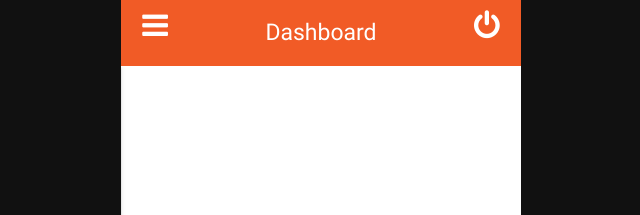
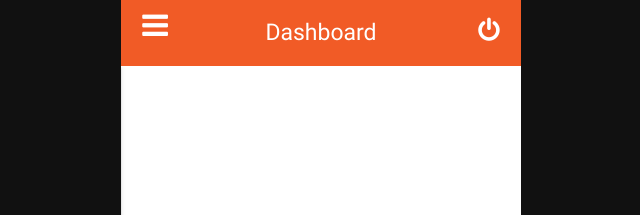
Before and after one commit to mukeshsharmabarcode/andriodUI, a plain HTML site: page dashboard.html in a window 1280 px wide. Shown: the top 215 px of the page, 319-959 px from the left. Drawn offline with nearby package versions, Linux system fonts and the light colour scheme.

Commit message:
change logout
ok

```diff
--- a/dashboard.html
+++ b/dashboard.html
@@ -47,6 +47,15 @@ ul li h2 {
     position: sticky;
     width: 300px;
    }
+   .btn_log{float: right;
+    width: 100%;
+    display: flex;
+    justify-content: flex-end;
+    color: #fff;
+    font-size: 25px;
+    align-items: center;
+    height: 40px;
+  }
       </style>
   </head>
  <body bgcolor="#111">
@@ -63,7 +72,8 @@ ul li h2 {
                     <h1 class="head">Dashboard</h1>
               </div>
               <div class="col s3">
-                              <a href="https://mukeshsharmabarcode.github.io/andriodUI/" data-activates="slide-out" class="button-collapse" style="float:right;"><i class="fa fa-power-off" aria-hidden="true"></i></a>
+                              <a href="https://mukeshsharmabarcode.github.io/andriodUI/"  class="btn_log"  >
+                                <i class="fa fa-power-off" aria-hidden="true"></i></a>
               </div>
       </div>
 
```
Also changed, not shown: form.html (+11 -1 lines).
